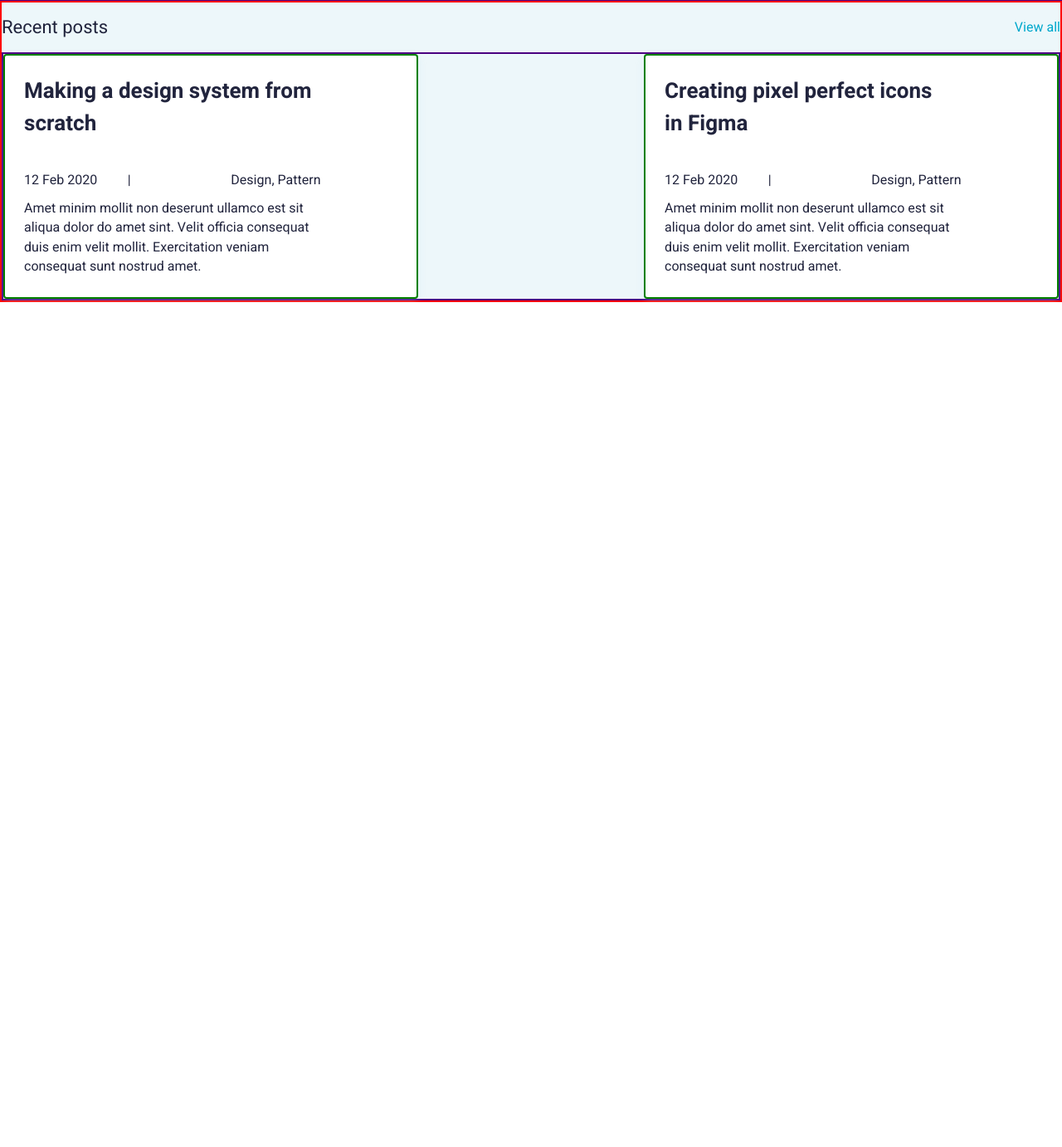
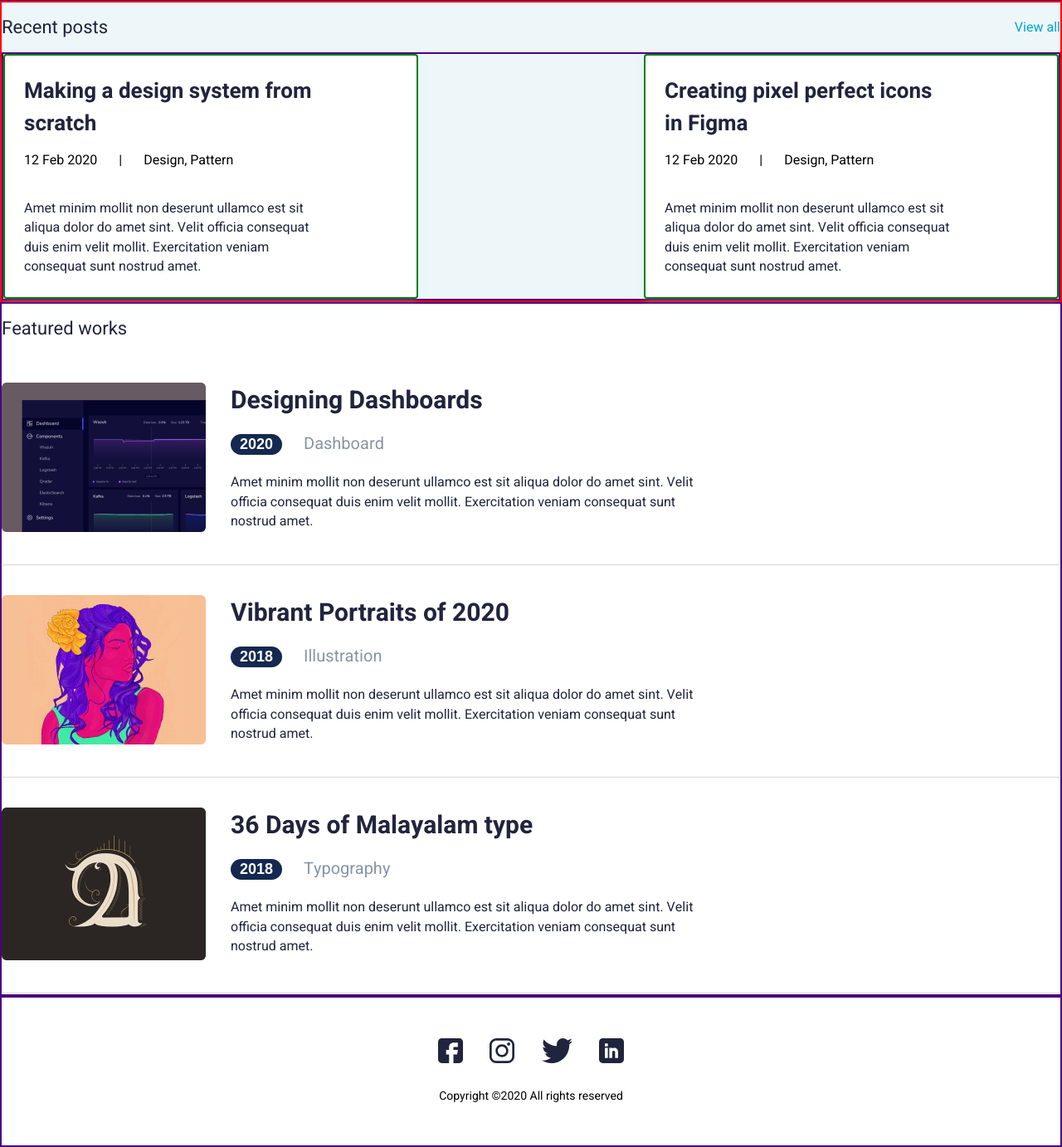
Before and after one commit to tamu-888/Lecture_11, a plain HTML site: page index.html in a window 1280 px wide. Shown: the part 539-1921 px from the top of the page at 83% size. Before the commit the page ends 903 px from the top, so only its background shows below. Drawn offline with Linux system fonts and the light colour scheme.

Commit message:
Full Done

```diff
--- a/css/reset.css
+++ b/css/reset.css
@@ -140,3 +140,6 @@ a {
 button {
   border: none;
 }
+a {
+  all: initial; /* Сбрасываем все свойства стиля */
+}
--- a/css/resolution.css
+++ b/css/resolution.css
@@ -45,7 +45,7 @@
     display: flex;
     flex-direction: column;
     row-gap: 17px;
-    padding: 10px;
+    padding: 0px 18px 37px 18px;
   }
   .blog-head h4 {
     font-size: 18px;
@@ -55,4 +55,30 @@
     font-size: 22px;
     line-height: 30px;
   }
+
+  /* works */
+  .works-container {
+    padding: 0px 18px;
+  }
+  .work-card {
+    flex-direction: column;
+    justify-content: center;
+    align-items: center;
+    row-gap: 17px;
+  }
+  .work-header {
+    font-size: 18px;
+  }
+  .work-card h3 {
+    font-size: 24px;
+    line-height: 30px;
+  }
+  .btn2020 {
+    font-size: 16px;
+    margin: 16px 0px 24px 0px;
+  }
+  .btn-span {
+    font-size: 16px;
+    line-height: 23.5px;
+  }
 }
--- a/css/styles.css
+++ b/css/styles.css
@@ -2,6 +2,10 @@
 
 body {
   font-family: "Heebo", sans-serif;
+}
+a,
+button {
+  cursor: pointer;
 }
 
 .container-header {
@@ -17,11 +21,12 @@ body {
 .nav-list {
   display: flex;
   column-gap: 30px;
-  font-family: Heebo;
   font-size: 20px;
   font-weight: 500;
   line-height: 29.38px;
+  color: #000000;
 }
+
 .menu-bar {
   display: none;
   cursor: pointer;
@@ -63,7 +68,11 @@ body {
   width: 208px;
   height: 46px;
   border-radius: 2px;
-  cursor: pointer;
+  transition: all;
+}
+.download-btn:hover {
+  background-color: #21243d;
+  transform: scale(1) rotate(20deg);
 }
 .img-section img {
   max-width: 500px;
@@ -123,7 +132,7 @@ body {
   line-height: 38.19px;
   color: #21243d;
 }
-.card-one p {
+.blogcard-descr {
   max-width: 368px;
   width: 100%;
   font-size: 16px;
@@ -134,9 +143,96 @@ body {
 }
 .paragraphaf {
   display: flex;
-  /* column-gap: 26px; */
+  column-gap: 26px;
   max-width: 374px;
   width: 100%;
   height: 34px;
   margin: 17px 0 11px 0;
 }
+
+/* works */
+.works-container {
+  max-width: 1280px;
+  width: 100%;
+  margin: auto;
+  border: 2px solid rgb(75, 0, 128);
+  display: flex;
+  flex-direction: column;
+  row-gap: 35px;
+}
+
+.work-card {
+  display: flex;
+  column-gap: 30px;
+}
+.work-header {
+  font-size: 22px;
+  font-weight: 400;
+  line-height: 60px;
+  color: #21243d;
+}
+.work-card h3 {
+  font-size: 30px;
+  font-weight: 700;
+  line-height: 44.06px;
+  color: #21243d;
+}
+.btn2020 {
+  width: 62px;
+  height: 25px;
+  border-radius: 16px;
+  background-color: #142850;
+  color: #ffffff;
+  font-size: 18px;
+  font-weight: 900;
+  /* line-height: 60px; dzan magalia */
+  line-height: 23px;
+  margin: 18px 0px 22px 0px;
+  transition: all;
+}
+.btn2020:hover {
+  background-color: #ff6464;
+  transform: scale(1, 2);
+}
+.btn-span {
+  font-size: 20px;
+  font-weight: 400;
+  line-height: 29.38px;
+  color: #8695a4;
+  margin-left: 26px;
+}
+.work-card p {
+  max-width: 594px;
+  width: 100%;
+  font-size: 16px;
+  font-weight: 400;
+  line-height: 23.5px;
+  color: #21243d;
+}
+/* footer */
+.footer-container {
+  max-width: 1280px;
+  width: 100%;
+  min-height: 182px;
+  margin: auto;
+  border: 2px solid rgb(75, 0, 128);
+  flex-direction: column;
+  display: flex;
+  justify-content: center;
+  align-items: center;
+  row-gap: 26px;
+}
+.first-line {
+  max-width: 225px;
+  width: 100%;
+  display: flex;
+  justify-content: space-between;
+}
+.copyright {
+  max-width: 222px;
+  width: 100%;
+  font-size: 14px;
+  font-weight: 400;
+  line-height: 20.56px;
+  text-align: center;
+}
--- a/index.html
+++ b/index.html
@@ -17,9 +17,9 @@
 
         <nav>
           <ul class="nav-list">
-            <li><a href="#">Works</a></li>
+            <li><a href="#works">Works</a></li>
             <li><a href="#blogs">Blogs</a></li>
-            <li><a href="#">Contact</a></li>
+            <li><a href="#contact">Contact</a></li>
           </ul>
         </nav>
         <img src="images/menu_bar.svg" class="menu-bar" />
@@ -43,7 +43,7 @@
       </div>
     </main>
 
-    <section class="blog" id="#blogs">
+    <section class="blog" id="blogs">
       <div class="blog-head">
         <h4>Recent posts</h4>
         <p class="viewall">View all</p>
@@ -56,7 +56,7 @@
             <p>|</p>
             <p>Design, Pattern</p>
           </div>
-          <p>
+          <p class="blogcard-descr">
             Amet minim mollit non deserunt ullamco est sit aliqua dolor do amet
             sint. Velit officia consequat duis enim velit mollit. Exercitation
             veniam consequat sunt nostrud amet.
@@ -69,7 +69,7 @@
             <p>|</p>
             <p>Design, Pattern</p>
           </div>
-          <p>
+          <p class="blogcard-descr">
             Amet minim mollit non deserunt ullamco est sit aliqua dolor do amet
             sint. Velit officia consequat duis enim velit mollit. Exercitation
             veniam consequat sunt nostrud amet.
@@ -77,5 +77,73 @@
         </div>
       </div>
     </section>
+
+    <section id="works">
+      <div class="works-container">
+        <h4 class="work-header">Featured works</h4>
+        <div class="work-card">
+          <div>
+            <img src="images/work1.png" alt="#" />
+          </div>
+          <div>
+            <h3>Designing Dashboards</h3>
+            <button class="btn2020">2020</button
+            ><span class="btn-span">Dashboard</span>
+            <p>
+              Amet minim mollit non deserunt ullamco est sit aliqua dolor do
+              amet sint. Velit officia consequat duis enim velit mollit.
+              Exercitation veniam consequat sunt nostrud amet.
+            </p>
+          </div>
+        </div>
+        <img src="images/work_line.svg" alt="line" />
+        <div class="work-card">
+          <div>
+            <img src="images/work2.png" alt="#" />
+          </div>
+          <div>
+            <h3>Vibrant Portraits of 2020</h3>
+            <button class="btn2020">2018</button
+            ><span class="btn-span">Illustration</span>
+            <p>
+              Amet minim mollit non deserunt ullamco est sit aliqua dolor do
+              amet sint. Velit officia consequat duis enim velit mollit.
+              Exercitation veniam consequat sunt nostrud amet.
+            </p>
+          </div>
+        </div>
+        <img src="images/work_line.svg" alt="line" />
+        <div class="work-card">
+          <div>
+            <img src="images/work3.png" alt="#" />
+          </div>
+          <div>
+            <h3>36 Days of Malayalam type</h3>
+            <button class="btn2020">2018</button
+            ><span class="btn-span">Typography</span>
+            <p>
+              Amet minim mollit non deserunt ullamco est sit aliqua dolor do
+              amet sint. Velit officia consequat duis enim velit mollit.
+              Exercitation veniam consequat sunt nostrud amet.
+            </p>
+          </div>
+        </div>
+        <img src="images/work_line.svg" alt="line" />
+      </div>
+    </section>
+
+    <footer id="contact">
+      <div class="footer-container">
+        <div class="first-line">
+          <a> <img src="images/fb.svg" alt="fb-logo" /></a>
+          <a> <img src="images/insta.svg" alt="insta-logo" /></a>
+          <a> <img src="images/twitter.svg" alt="twitter-logo" /></a>
+          <a> <img src="images/Linkedin.svg" alt="Linkedin-logo" /></a>
+        </div>
+        <div class="copyright">
+          <p>Copyright ©2020 All rights reserved</p>
+        </div>
+      </div>
+    </footer>
   </body>
 </html>
```
Also changed, not shown: images/Linkedin.svg (added), images/fb.svg (added), images/insta.svg (added), images/twitter.svg (added), images/work1.png (added), images/work2.png (added), images/work3.png (added), images/work_line.svg (added).
